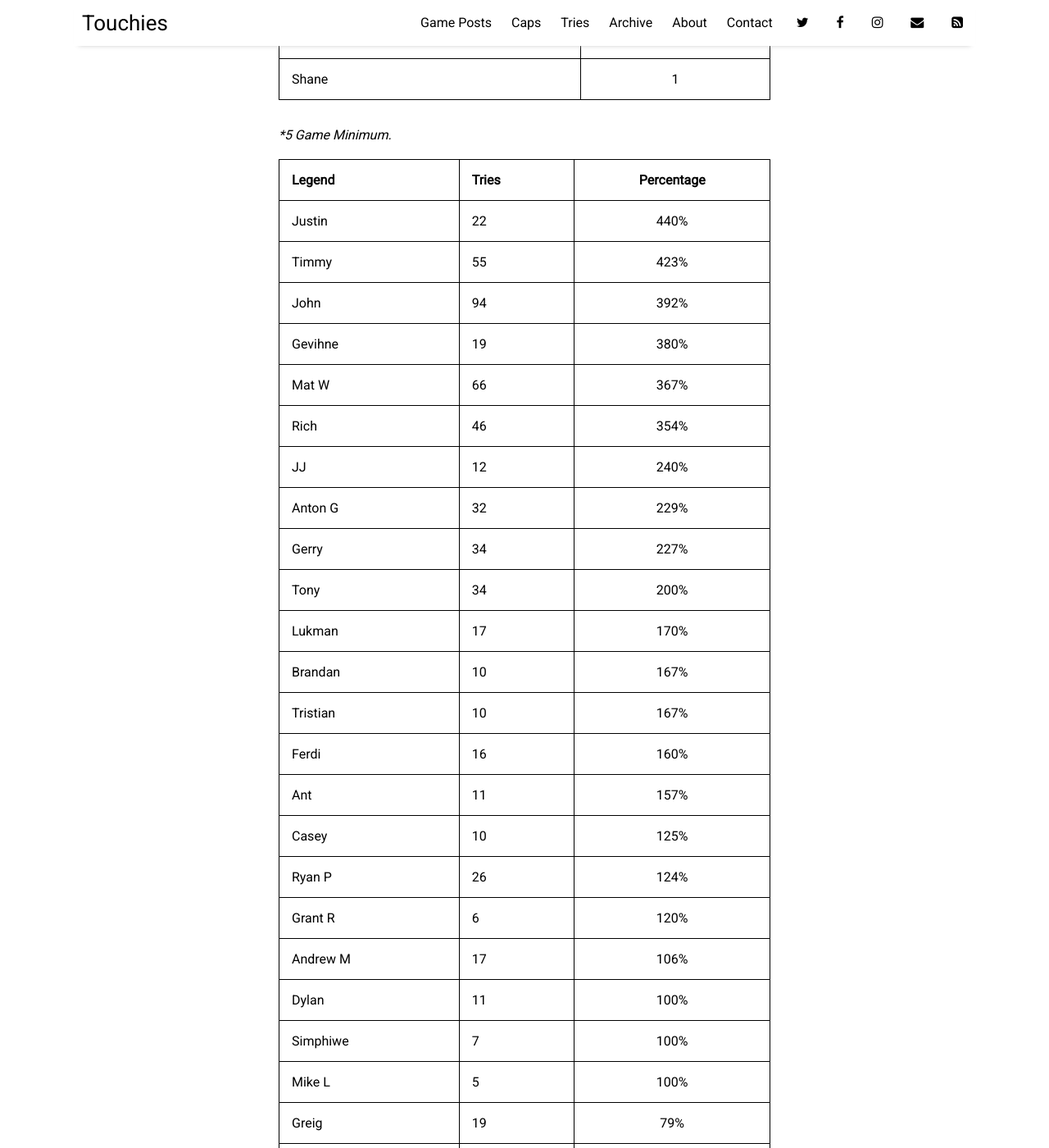
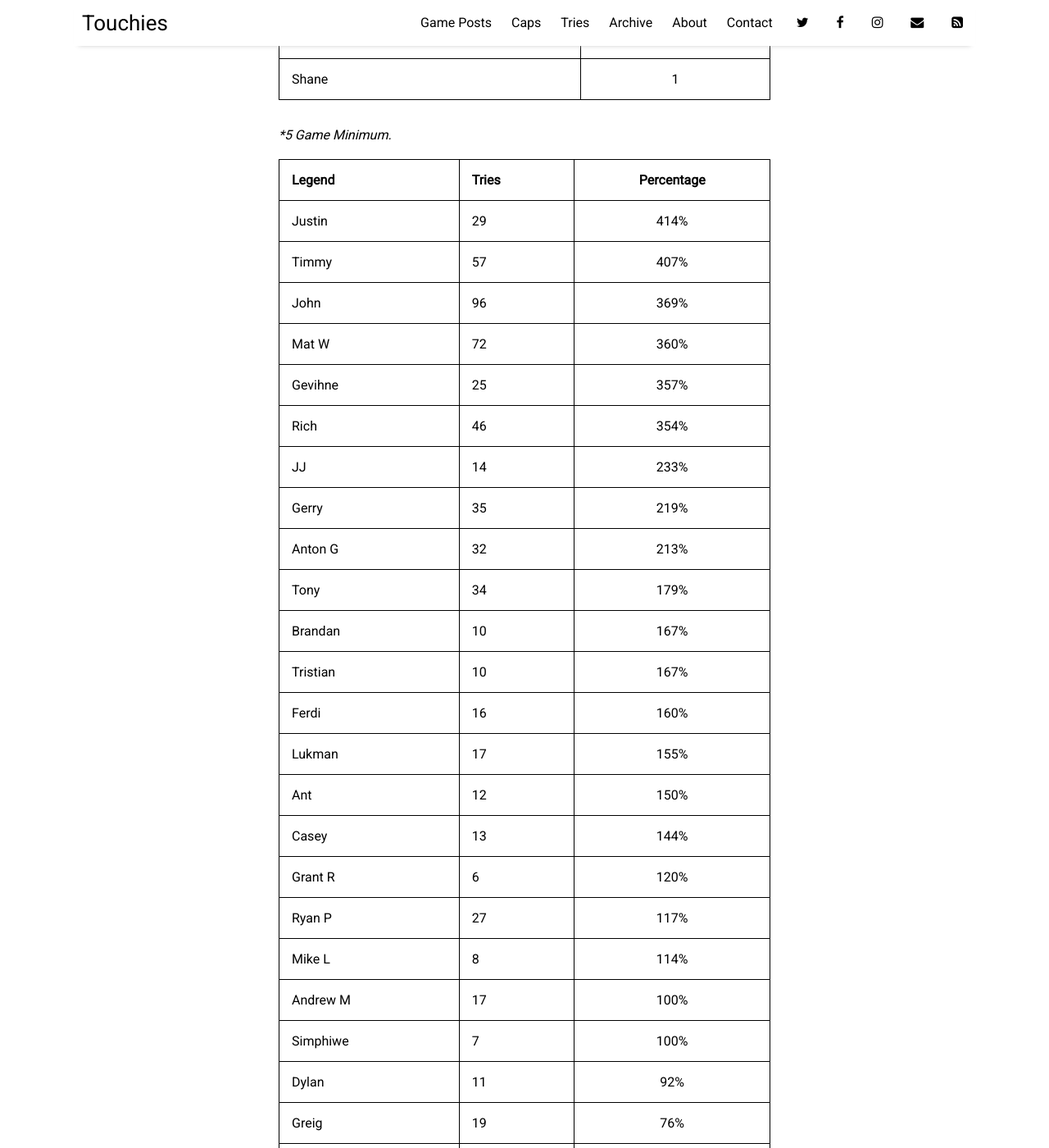
Before and after one commit to sundayrugby/sundayrugby.github.io, a Jekyll site: the page built from pages/tries.md, in a window 1280 px wide and 1400 px high, scrolled down 3679 px. Shown: the whole window at 82% size. Built offline with Jekyll 4.4.1, drawn with Linux system fonts in a browser that asks for light colours; nearby versions of some CDN libraries; some of the changed text lies outside the part shown.

Commit message:
Update tries.md

```diff
--- a/pages/tries.md
+++ b/pages/tries.md
@@ -14,49 +14,50 @@ permalink: /tries
 
 Legend               | Tries
 -------------------- | :------------------:
-John|94
-Mat W|66
-Timmy|55
+John|96
+Mat W|72
+Timmy|57
 Rich|46
-Gerry|34
+Gerry|35
 Tony|34
 Anton G|32
-Ryan P|26
-Justin|22
-Gevihne|19
+Justin|29
+Ryan P|27
+Gevihne|25
 Greig|19
 Andrew M|17
+Dale|17
 Lukman|17
-Dale|16
 Ferdi|16
+Mopo|16
 Nick M|15
-Mopo|14
+JJ|14
+Casey|13
+Ant|12
 Graham|12
-JJ|12
-Ant|11
 Dylan|11
 Brandan|10
-Casey|10
 Tristian|10
+Mike L|8
 Simphiwe|7
 Yusri|7
 Grant R|6
-Mike L|5
+Dawie|5
 Ryan H|5
+Storm|5
 Farai|4
+Keith|4
 Micheal T|4
-Storm|4
 Tai|4
 Terry|4
 Brent|3
 Dash|3
 David|3
-Dawie|3
 Donovan|3
 James|3
 Jeremy|3
-Keith|3
 Micheal M|3
+Rowan|3
 Ryan M|3
 Andrew S|2
 Dane|2
@@ -88,39 +88,39 @@ Shane|1
 
 Legend               | Tries | Percentage
 -------------------- | ------- | :------------------:
-Justin|22|440%
-Timmy|55|423%
-John|94|392%
-Gevihne|19|380%
-Mat W|66|367%
+Justin|29|414%
+Timmy|57|407%
+John|96|369%
+Mat W|72|360%
+Gevihne|25|357%
 Rich|46|354%
-JJ|12|240%
-Anton G|32|229%
-Gerry|34|227%
-Tony|34|200%
-Lukman|17|170%
+JJ|14|233%
+Gerry|35|219%
+Anton G|32|213%
+Tony|34|179%
 Brandan|10|167%
 Tristian|10|167%
 Ferdi|16|160%
-Ant|11|157%
-Casey|10|125%
-Ryan P|26|124%
+Lukman|17|155%
+Ant|12|150%
+Casey|13|144%
 Grant R|6|120%
-Andrew M|17|106%
-Dylan|11|100%
+Ryan P|27|117%
+Mike L|8|114%
+Andrew M|17|100%
 Simphiwe|7|100%
-Mike L|5|100%
-Greig|19|79%
-Dale|16|73%
-Nick M|15|60%
+Dylan|11|92%
+Greig|19|76%
+Dale|17|71%
 Brent|3|60%
-Graham|12|50%
+Nick M|15|58%
+Dawie|5|56%
 Terry|4|50%
-Dawie|3|43%
+Graham|12|46%
 Farai|4|36%
-Keith|3|30%
+Keith|4|36%
 Dino|2|29%
 Ryan L|2|29%
-Shakeel|2|29%
+Shakeel|2|25%
+Storm|5|22%
 Saul|1|20%
-Storm|4|19%
```
Also changed, not shown: other parts of pages/tries.md (+1 -2 lines).
